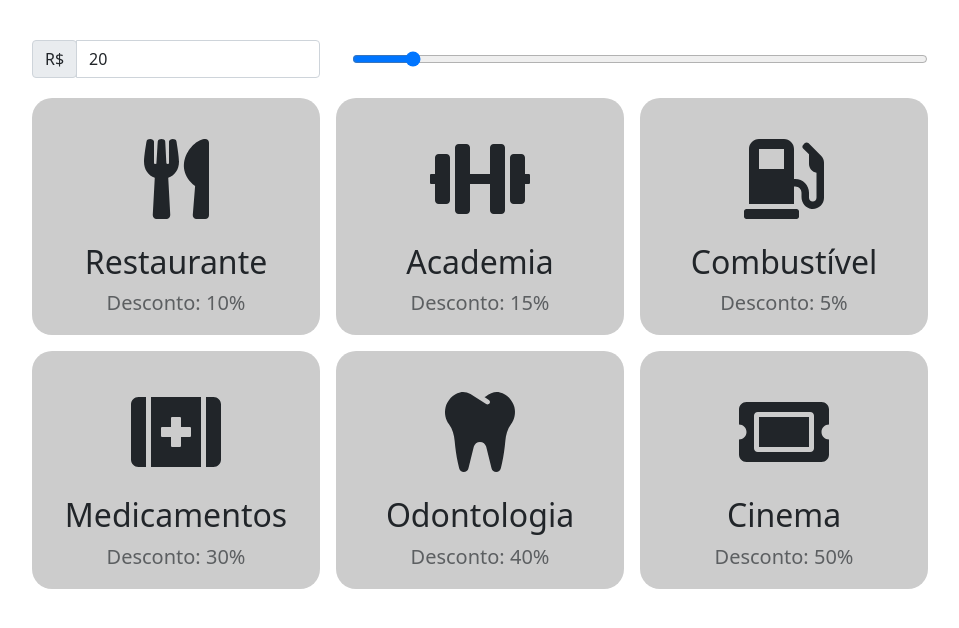
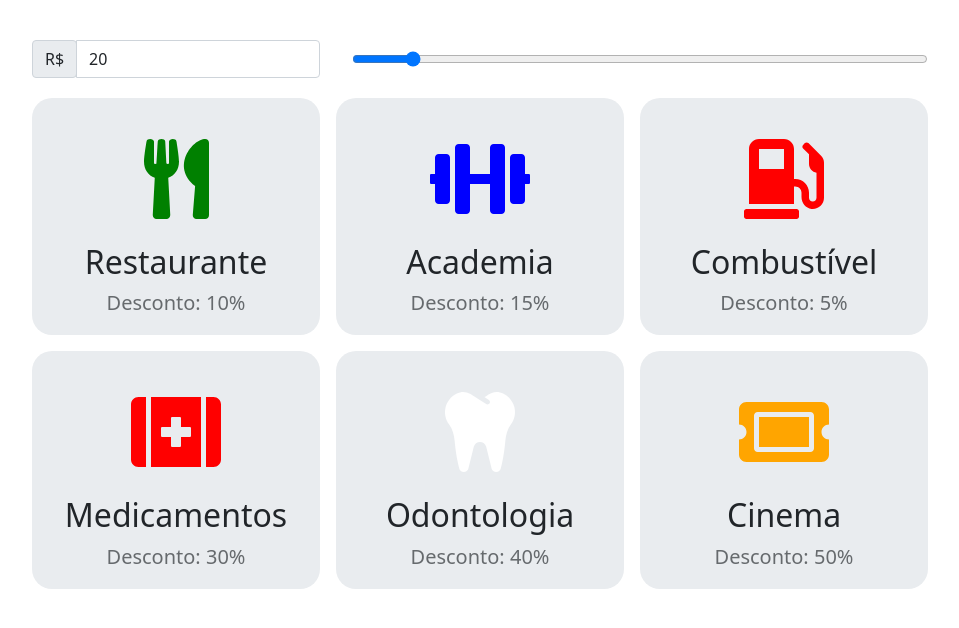
Before and after one commit to VictorPubh/discount-calculator, a React (Create React App) app: page / in a window 1280 px wide. Shown: the top 628 px of the page, without its empty margins (160-1119 px from the left). Built offline with nearby package versions, Linux system fonts and the light colour scheme.

Commit message:
cards active

```diff
--- a/src/App.js
+++ b/src/App.js
@@ -8,10 +8,16 @@ function App() {
   const [categories, setCategories] = useState(mockCategories);
   const [dailyValue, setDailyValue] = useState(20);
 
+  const [isOpen, setIsOpen] = useState(false);
+
   const [monthValue, setMonthValue] = useState();
   const [yearValue, setYearValue] = useState();
 
-  const [isOpen, setIsOpen] = useState(false);
+  const [discountMonthValue, setDiscountMonthValue] = useState();
+  const [discountYearValue, setDiscountYearValue] = useState();
+
+  const [totalMonthValue, setTotalMonthValue] = useState();
+  const [totalYearValue, setTotalYearValue] = useState();
 
   const discountCalculator = (discount) => {
     const month = dailyValue * 30;
@@ -19,24 +25,38 @@ function App() {
     const discountMonth = (discount / 100) * month;
     const discountYear = (discount / 100) * year;
 
+    if (dailyValue) {
       if (isOpen) {
         setIsOpen(false);
 
         setTimeout(() => {
-        setMonthValue(month - discountMonth);
-        setYearValue(year - discountYear);
+          setMonthValue(month);
+          setYearValue(year);
+          setDiscountMonthValue(discountMonth);
+          setDiscountYearValue(discountYear);
+          setTotalMonthValue(month - discountMonth);
+          setTotalYearValue(year - discountYear);
           setIsOpen(true);
         }, 500);
       } else {
-      setMonthValue(month - discountMonth);
-      setYearValue(year - discountYear);
+        setMonthValue(month);
+        setYearValue(year);
+        setDiscountMonthValue(discountMonth);
+        setDiscountYearValue(discountYear);
+        setTotalMonthValue(month - discountMonth);
+        setTotalYearValue(year - discountYear);
         setIsOpen(true);
+      }
     }
 
     console.log(`mês: ${month}`);
     console.log(`desconto no mês: ${discountMonth}`);
     console.log(`ano: ${year}`);
     console.log(`desconto no ano: ${discountYear}`);
+  };
+
+  const handleAddClass = (selector) => {
+    document.querySelector(`card-${selector}`).setAttribute("class", "active");
   };
 
   return (
@@ -68,27 +88,30 @@ function App() {
 
       <B.Collapse isOpen={isOpen}>
         <S.WrapperResults>
-          {/* {monthValue ? <S.Month>R${monthValue}</S.Month> : null} */}
           <S.Month>
             <span>Mensal</span>
-            <p>Valor mensal: R$ 100</p>
-            <p>Desconto mensal: R$ 10</p>
-            <p>Total mensal: R$ 90</p>
+            <p>Valor mensal: R${monthValue}</p>
+            <p>Desconto mensal: R${discountMonthValue}</p>
+            <p>Total mensal: R${totalMonthValue}</p>
           </S.Month>
           <S.Year>
             <span>Anual</span>
-            <p>Valor anual: R$ 100</p>
-            <p>Desconto anual: R$ 10</p>
-            <p>Total anual: R$ 90</p>
+            <p>Valor anual: R${yearValue}</p>
+            <p>Desconto anual: R${discountYearValue}</p>
+            <p>Total anual: R${totalYearValue}</p>
           </S.Year>
-          {/* {yearValue ? <h1>{yearValue}</h1> : null} */}
         </S.WrapperResults>
       </B.Collapse>
 
       <S.WrapperCards>
         {categories.map((category) => (
-          <S.Card>
-            <S.CardBody onClick={() => discountCalculator(category.discount)}>
+          <S.Card className={`cards card-${category.class}`}>
+            <S.CardBody
+              onClick={() => {
+                discountCalculator(category.discount);
+                handleAddClass(category.class);
+              }}
+            >
               <S.Icon>
                 <FontAwesomeIcon
                   className={category.class}
--- a/src/styles.js
+++ b/src/styles.js
@@ -49,31 +49,33 @@ export const WrapperCards = styled.div`
 `;
 
 export const Card = styled.div`
-  background-color: #ccc;
+  background-color: #e9ecef;
   border-radius: 1.25rem;
   cursor: pointer;
 
-  &:hover {
-    background-color: #bbb;
-
+  & {
     .restaurante {
-      color: blue;
+      color: green;
     }
     .academia {
       color: blue;
     }
     .combustivel {
-      color: blue;
+      color: red;
     }
     .medicamentos {
-      color: blue;
+      color: red;
     }
     .odontologia {
-      color: blue;
+      color: white;
     }
     .cinema {
-      color: blue;
+      color: orange;
     }
+  }
+
+  &:active {
+    background-color: #ccc;
   }
 `;
 
```
Lines whose indentation alone changed are shown as unchanged.
